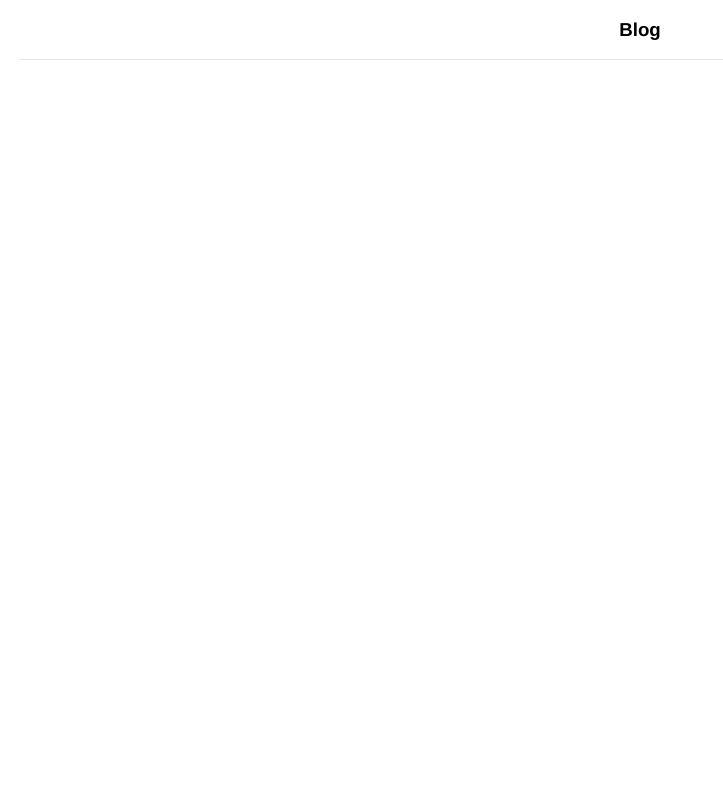
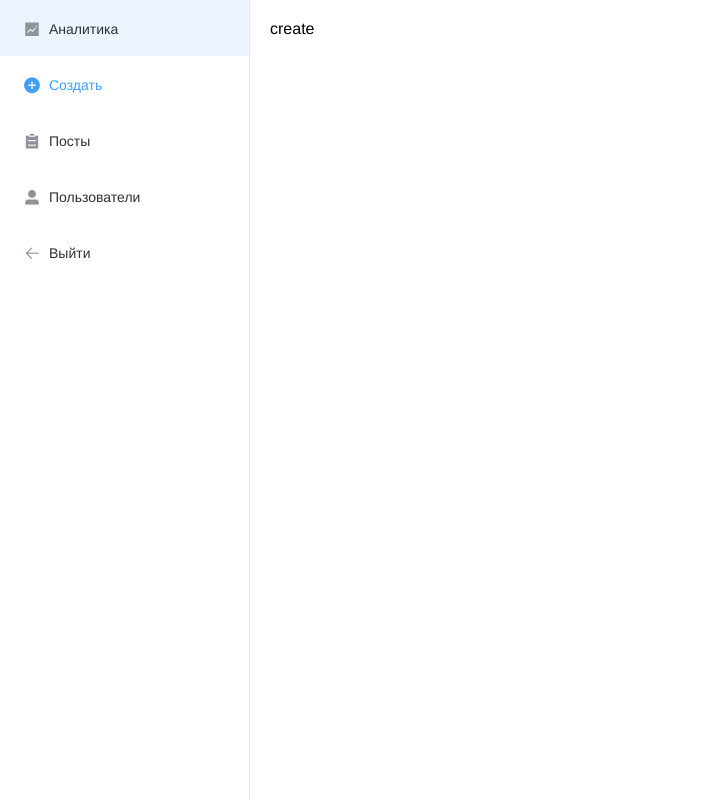
Before and after one commit to Taranovskiy/my-awesome-blog, a Nuxt app: page /admin/create in a window 1280 px wide. Before the commit this address had no page. Shown: the whole page, without its empty margins (0-723 px from the left). Built offline with nearby package versions, Linux system fonts and the light colour scheme.

Commit message:
Admin layout and admin pages created

```diff
--- /dev/null
+++ b/components/admin/Aside.vue
@@ -0,0 +1,24 @@
+<template>
+  <el-menu :style="{ height: '100%' }" :default-active="$route.path" router>
+    <el-menu-item index="/admin">
+      <i class="el-icon-s-marketing"></i>
+      <span>Аналитика</span>
+    </el-menu-item>
+    <el-menu-item index="/admin/create">
+      <i class="el-icon-circle-plus"></i>
+      <span>Создать</span>
+    </el-menu-item>
+    <el-menu-item index="/admin/list">
+      <i class="el-icon-s-order"></i>
+      <span>Посты</span>
+    </el-menu-item>
+    <el-menu-item index="/admin/user">
+      <i class="el-icon-user-solid"></i>
+      <span>Пользователи</span>
+    </el-menu-item>
+    <el-menu-item index="/admin/logout">
+      <i class="el-icon-back"></i>
+      <span>Выйти</span>
+    </el-menu-item>
+  </el-menu>
+</template>
--- /dev/null
+++ b/layouts/admin.vue
@@ -0,0 +1,28 @@
+<template>
+  <div class="admin-layout-wrap">
+    <el-container :style="{ height: '100%' }">
+      <el-aside width="250px">
+        <app-aside />
+      </el-aside>
+      <el-main>
+        <nuxt />
+      </el-main>
+    </el-container>
+  </div>
+</template>
+
+<script>
+import AppAside from '@/components/admin/Aside';
+export default {
+  components: {
+    AppAside,
+  },
+};
+</script>
+
+<style lang="scss" scoped>
+.admin-layout-wrap {
+  width: 100%;
+  height: 100vh;
+}
+</style>
--- /dev/null
+++ b/pages/admin/create.vue
@@ -0,0 +1,11 @@
+<template>
+  <div>
+    create
+  </div>
+</template>
+
+<script>
+export default {
+  layout: 'admin',
+};
+</script>
--- /dev/null
+++ b/pages/admin/index.vue
@@ -0,0 +1,9 @@
+<template>
+  <h1>Admin page</h1>
+</template>
+
+<script>
+export default {
+  layout: 'admin',
+};
+</script>
--- /dev/null
+++ b/pages/admin/list.vue
@@ -0,0 +1,11 @@
+<template>
+  <div>
+    Posts
+  </div>
+</template>
+
+<script>
+export default {
+  layout: 'admin',
+};
+</script>
--- /dev/null
+++ b/pages/admin/logout.vue
@@ -0,0 +1,11 @@
+<template>
+  <div>
+    logout
+  </div>
+</template>
+
+<script>
+export default {
+  layout: 'admin',
+};
+</script>
--- /dev/null
+++ b/pages/admin/user.vue
@@ -0,0 +1,11 @@
+<template>
+  <div>
+    users
+  </div>
+</template>
+
+<script>
+export default {
+  layout: 'admin',
+};
+</script>
```
